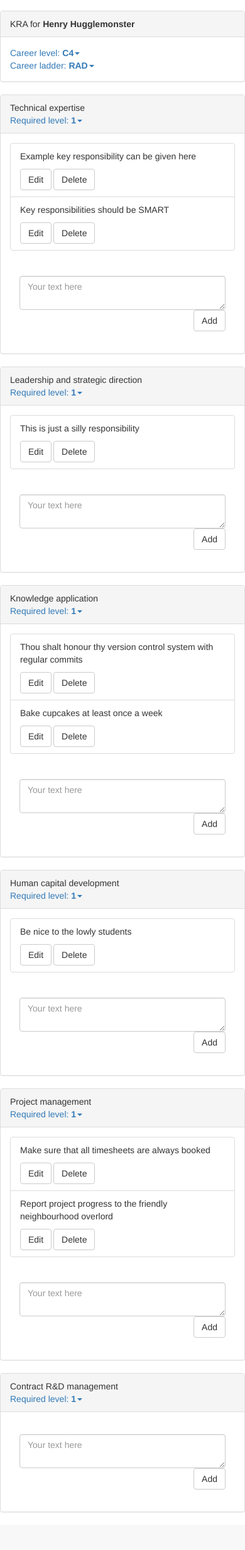
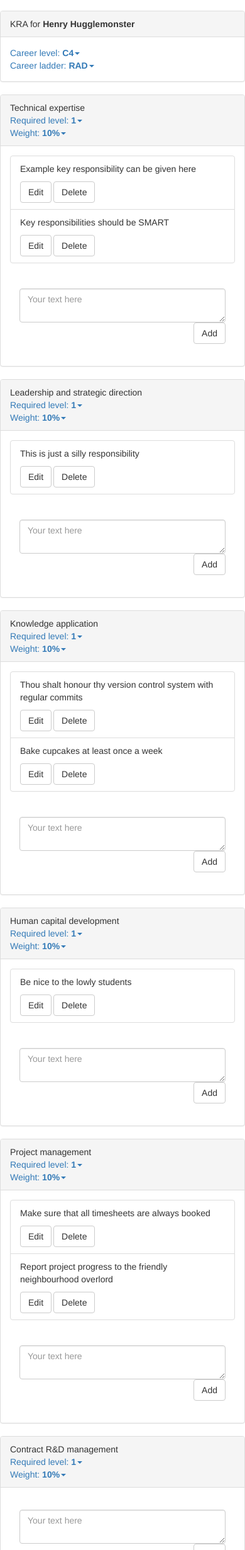
Before and after one commit to stuffy-the-dragon/wKRApp, a Flask app: page /kra in a window 390 px wide. Shown: the part 55-2516 px from the top of the page at 63% size. Before the commit the page ends 2456 px from the top, so only its background shows below. Run offline with Flask 2, Linux system fonts and the light colour scheme; some libraries are stand-ins or nearby versions.

Commit message:
feat(weigth): Add weight to sections on kra view

```diff
--- a/wKRApp/templates/kra.html
+++ b/wKRApp/templates/kra.html
@@ -48,7 +48,7 @@
         <div class="panel panel-default">
             <div class="panel-heading">
                 <div class="row">
-                    <div class="col-sm-10">
+                    <div class="col-sm-8">
                         Technical expertise
                     </div>
                     <div class="dropdown col-sm-2">
@@ -59,6 +59,21 @@
                         <li><a href="#">3</a></li>
                         <li><a href="#">4</a></li>
                         <li><a href="#">5</a></li>
+                      </ul>
+                    </div>
+                    <div class="dropdown col-sm-2">
+                        <a href="#" class="dropdown-toggle" data-toggle="dropdown" role="button" aria-haspopup="true" aria-expanded="false">Weight: <b id="value">10%</b><span class="caret"></span></a>
+                      <ul class="dropdown-menu">
+                        <li><a href="#">5%</a></li>
+                        <li><a href="#">10%</a></li>
+                        <li><a href="#">15%</a></li>
+                        <li><a href="#">20%</a></li>
+                        <li><a href="#">25%</a></li>
+                        <li><a href="#">30%</a></li>
+                        <li><a href="#">35%</a></li>
+                        <li><a href="#">40%</a></li>
+                        <li><a href="#">45%</a></li>
+                        <li><a href="#">50%</a></li>
                       </ul>
                     </div>
                 </div>
@@ -105,7 +120,7 @@
         <div class="panel panel-default">
             <div class="panel-heading">
                 <div class="row">
-                    <div class="col-sm-10">
+                    <div class="col-sm-8">
                         Leadership and strategic direction
                     </div>
                     <div class="dropdown col-sm-2">
@@ -116,6 +131,21 @@
                         <li><a href="#">3</a></li>
                         <li><a href="#">4</a></li>
                         <li><a href="#">5</a></li>
+                      </ul>
+                    </div>
+                    <div class="dropdown col-sm-2">
+                        <a href="#" class="dropdown-toggle" data-toggle="dropdown" role="button" aria-haspopup="true" aria-expanded="false">Weight: <b id="value">10%</b><span class="caret"></span></a>
+                      <ul class="dropdown-menu">
+                        <li><a href="#">5%</a></li>
+                        <li><a href="#">10%</a></li>
+                        <li><a href="#">15%</a></li>
+                        <li><a href="#">20%</a></li>
+                        <li><a href="#">25%</a></li>
+                        <li><a href="#">30%</a></li>
+                        <li><a href="#">35%</a></li>
+                        <li><a href="#">40%</a></li>
+                        <li><a href="#">45%</a></li>
+                        <li><a href="#">50%</a></li>
                       </ul>
                     </div>
                 </div>
@@ -151,7 +181,7 @@
         <div class="panel panel-default">
             <div class="panel-heading">
                 <div class="row">
-                    <div class="col-sm-10">
+                    <div class="col-sm-8">
                         Knowledge application
                     </div>
                     <div class="dropdown col-sm-2">
@@ -162,6 +192,21 @@
                         <li><a href="#">3</a></li>
                         <li><a href="#">4</a></li>
                         <li><a href="#">5</a></li>
+                      </ul>
+                    </div>
+                    <div class="dropdown col-sm-2">
+                        <a href="#" class="dropdown-toggle" data-toggle="dropdown" role="button" aria-haspopup="true" aria-expanded="false">Weight: <b id="value">10%</b><span class="caret"></span></a>
+                      <ul class="dropdown-menu">
+                        <li><a href="#">5%</a></li>
+                        <li><a href="#">10%</a></li>
+                        <li><a href="#">15%</a></li>
+                        <li><a href="#">20%</a></li>
+                        <li><a href="#">25%</a></li>
+                        <li><a href="#">30%</a></li>
+                        <li><a href="#">35%</a></li>
+                        <li><a href="#">40%</a></li>
+                        <li><a href="#">45%</a></li>
+                        <li><a href="#">50%</a></li>
                       </ul>
                     </div>
                 </div>
@@ -208,7 +253,7 @@
         <div class="panel panel-default">
             <div class="panel-heading">
                 <div class="row">
-                    <div class="col-sm-10">
+                    <div class="col-sm-8">
                         Human capital development
                     </div>
                     <div class="dropdown col-sm-2">
@@ -219,6 +264,21 @@
                         <li><a href="#">3</a></li>
                         <li><a href="#">4</a></li>
                         <li><a href="#">5</a></li>
+                      </ul>
+                    </div>
+                    <div class="dropdown col-sm-2">
+                        <a href="#" class="dropdown-toggle" data-toggle="dropdown" role="button" aria-haspopup="true" aria-expanded="false">Weight: <b id="value">10%</b><span class="caret"></span></a>
+                      <ul class="dropdown-menu">
+                        <li><a href="#">5%</a></li>
+                        <li><a href="#">10%</a></li>
+                        <li><a href="#">15%</a></li>
+                        <li><a href="#">20%</a></li>
+                        <li><a href="#">25%</a></li>
+                        <li><a href="#">30%</a></li>
+                        <li><a href="#">35%</a></li>
+                        <li><a href="#">40%</a></li>
+                        <li><a href="#">45%</a></li>
+                        <li><a href="#">50%</a></li>
                       </ul>
                     </div>
                 </div>
@@ -254,7 +314,7 @@
         <div class="panel panel-default">
             <div class="panel-heading">
                 <div class="row">
-                    <div class="col-sm-10">
+                    <div class="col-sm-8">
                         Project management
                     </div>
                     <div class="dropdown col-sm-2">
@@ -265,6 +325,21 @@
                         <li><a href="#">3</a></li>
                         <li><a href="#">4</a></li>
                         <li><a href="#">5</a></li>
+                      </ul>
+                    </div>
+                    <div class="dropdown col-sm-2">
+                        <a href="#" class="dropdown-toggle" data-toggle="dropdown" role="button" aria-haspopup="true" aria-expanded="false">Weight: <b id="value">10%</b><span class="caret"></span></a>
+                      <ul class="dropdown-menu">
+                        <li><a href="#">5%</a></li>
+                        <li><a href="#">10%</a></li>
+                        <li><a href="#">15%</a></li>
+                        <li><a href="#">20%</a></li>
+                        <li><a href="#">25%</a></li>
+                        <li><a href="#">30%</a></li>
+                        <li><a href="#">35%</a></li>
+                        <li><a href="#">40%</a></li>
+                        <li><a href="#">45%</a></li>
+                        <li><a href="#">50%</a></li>
                       </ul>
                     </div>
                 </div>
@@ -311,7 +386,7 @@
         <div class="panel panel-default">
             <div class="panel-heading">
                 <div class="row">
-                    <div class="col-sm-10">
+                    <div class="col-sm-8">
                         Contract R&D management
                     </div>
                     <div class="dropdown col-sm-2">
@@ -322,6 +397,21 @@
                         <li><a href="#">3</a></li>
                         <li><a href="#">4</a></li>
                         <li><a href="#">5</a></li>
+                      </ul>
+                    </div>
+                    <div class="dropdown col-sm-2">
+                        <a href="#" class="dropdown-toggle" data-toggle="dropdown" role="button" aria-haspopup="true" aria-expanded="false">Weight: <b id="value">10%</b><span class="caret"></span></a>
+                      <ul class="dropdown-menu">
+                        <li><a href="#">5%</a></li>
+                        <li><a href="#">10%</a></li>
+                        <li><a href="#">15%</a></li>
+                        <li><a href="#">20%</a></li>
+                        <li><a href="#">25%</a></li>
+                        <li><a href="#">30%</a></li>
+                        <li><a href="#">35%</a></li>
+                        <li><a href="#">40%</a></li>
+                        <li><a href="#">45%</a></li>
+                        <li><a href="#">50%</a></li>
                       </ul>
                     </div>
                 </div>
```
